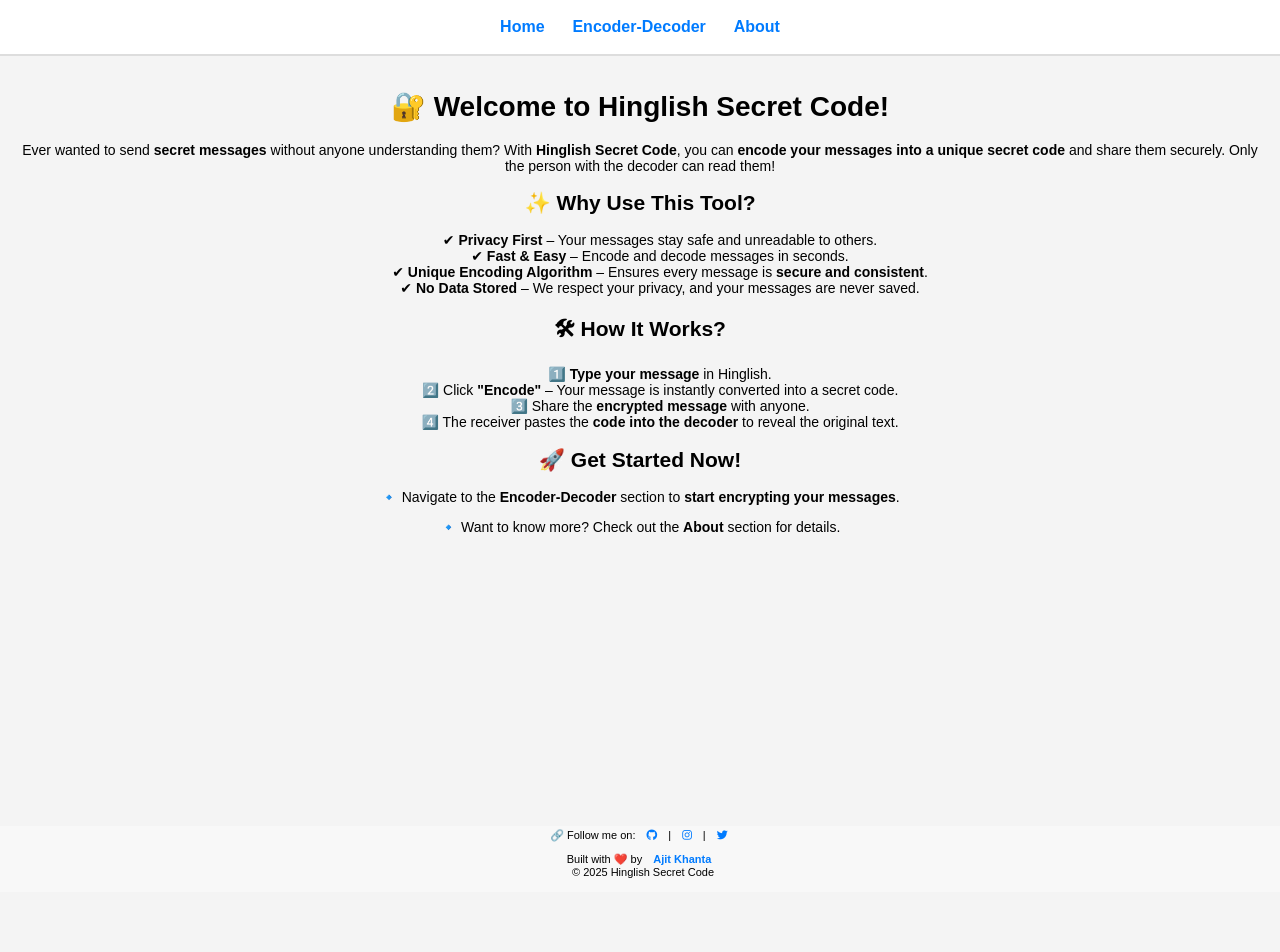
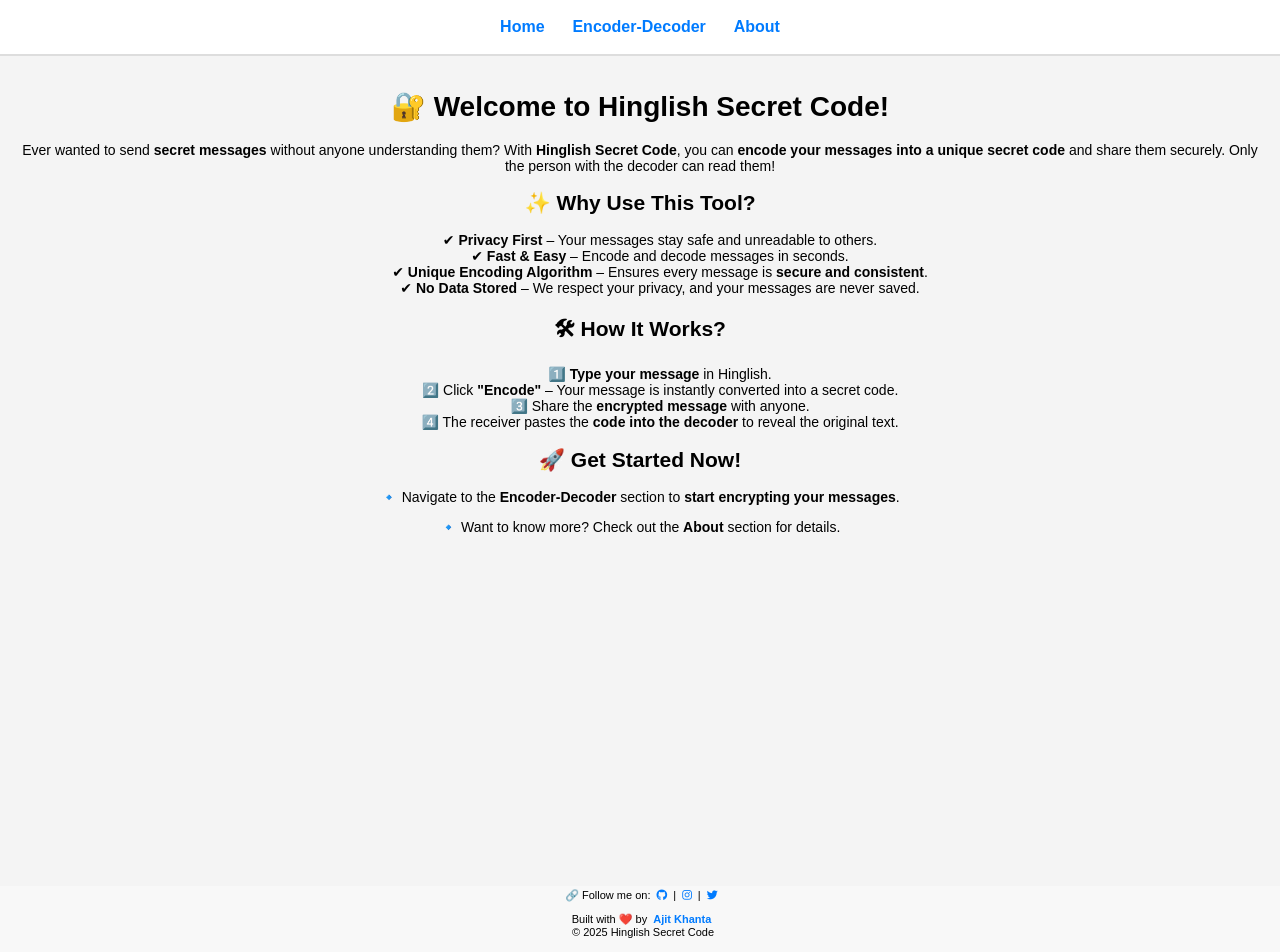
Before and after one commit to Ajitkhanta48/hindi-secret-code, a plain HTML site: page index.html in a window 1280 px wide. Before the commit the page ends 892 px from the top, so only its background shows below. Drawn offline with Linux system fonts and the light colour scheme.

Commit message:
Update styles.css

```diff
--- a/styles.css
+++ b/styles.css
@@ -30,7 +30,7 @@ body {
     display: none;
     padding: 15px;
     text-align: center;
-    min-height: calc(100vh - 60px); /* Ensures content is not overlapped by footer */
+    min-height: calc(100vh); /* Ensures content is not overlapped by footer */
 }
 
 .active {
@@ -85,7 +85,7 @@ footer a {
     text-decoration: none;
     color: #007bff;
     font-weight: bold;
-    margin: 0 8px;
+    margin: 0 3px;
 }
 
 footer a:hover {
```
